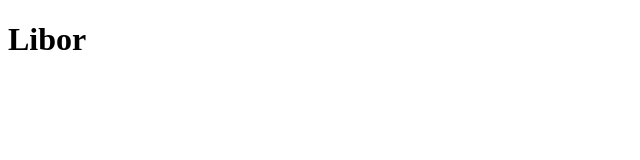
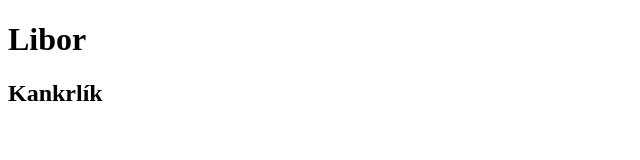
Before and after one commit to liborkankrlik2248/github-demo, a plain HTML site: page index.html in a window 1280 px wide. Shown: the whole page, without its empty margins (0-640 px from the left). Drawn offline with Linux system fonts and the light colour scheme.

Commit message:
Přidání přijmení

```diff
--- a/index.html
+++ b/index.html
@@ -8,6 +8,7 @@
 <body>
     <header>
         <h1>Libor</h1>
+        <h2>Kankrlík</h2>
     </header>
 </body>
 </html>
```
